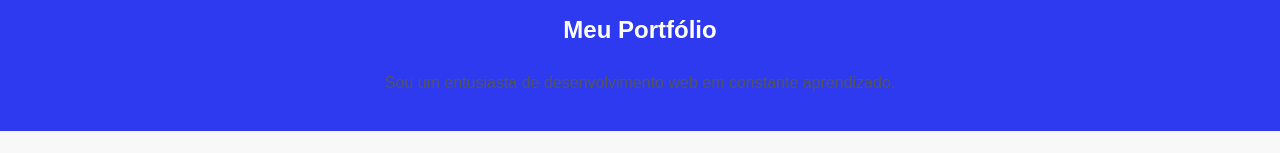
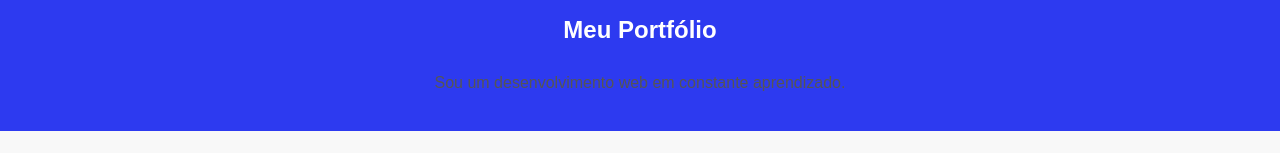
Before and after one commit to DoodleyGracia/mini2024, a plain HTML site: page index.html in a window 1280 px wide. Shown: the part 145-298 px from the top of the page. Drawn offline with Linux system fonts and the light colour scheme.

Commit message:
modifica

```diff
--- a/index.html
+++ b/index.html
@@ -13,7 +13,7 @@
         <!-- perfil, informações pessoais -->
         <img src="perfil.jfif" alt="Minha Foto de Perfil">
         <h1>Meu Portfólio</h1>
-        <p>Sou um entusiasta de desenvolvimento web em constante aprendizado.</p>
+        <p>Sou um  desenvolvimento web em constante aprendizado.</p>
       </aside>
     </div>
   </header>
```
